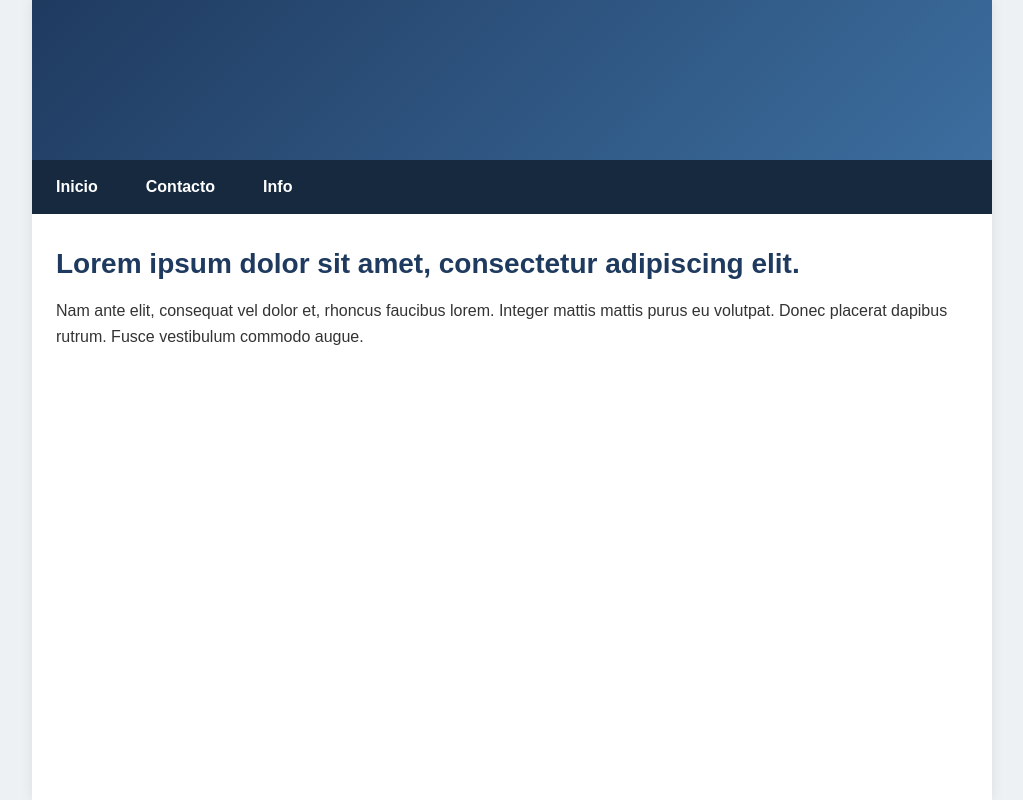
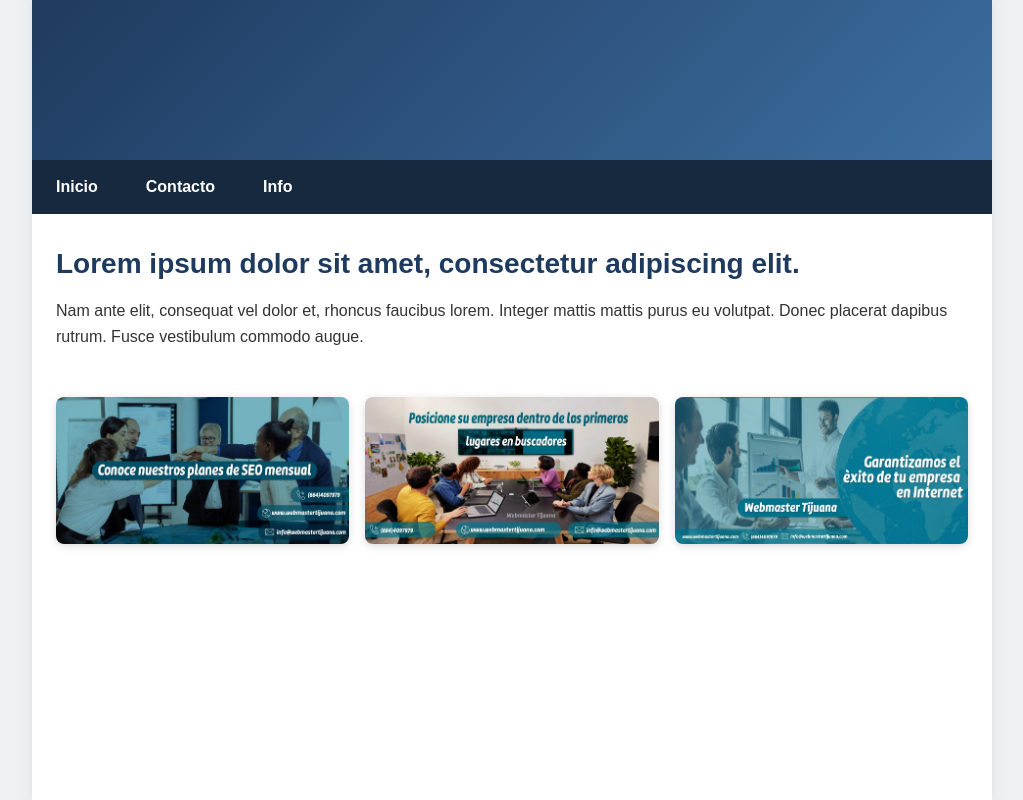
Before and after one commit to grupogurumx/paginaswebtijuana, a PHP site: page /ejercicios/navegacion/index.html in a window 1280 px wide. Shown: the whole page, without its empty margins (128-1151 px from the left). Run offline with PHP 8.4, Linux system fonts and the light colour scheme.

Commit message:
Agrega galería con 3 imágenes de la marca en estilos.css
Co-Authored-By: Claude Opus 5.5 <noreply@anthropic.com>
Claude-Session: https://claude.ai/code/session_01C4bzquGqEsPrmQZmBe92xP

```diff
--- a/ejercicios/navegacion/estilos.css
+++ b/ejercicios/navegacion/estilos.css
@@ -70,6 +70,47 @@ body {
     margin-bottom: 16px;
 }
 
+/* ===== Galería de imágenes ===== */
+#galeria {
+    display: grid;
+    grid-template-columns: repeat(3, 1fr);
+    gap: 16px;
+    padding: 0 24px 32px;
+}
+
+#galeria .imagen {
+    aspect-ratio: 2 / 1;
+    background-size: cover;
+    background-position: center;
+    background-repeat: no-repeat;
+    border-radius: 8px;
+    box-shadow: 0 2px 8px rgba(0, 0, 0, 0.15);
+    transition: transform 0.2s ease;
+}
+
+#galeria .imagen:hover {
+    transform: scale(1.03);
+}
+
+#img1 {
+    background-image: url("img/planes-seo.jpg");
+}
+
+#img2 {
+    background-image: url("img/posicionamiento.jpg");
+}
+
+#img3 {
+    background-image: url("img/exito-internet.jpg");
+}
+
+/* ===== Tabletas ===== */
+@media (max-width: 900px) {
+    #galeria {
+        grid-template-columns: 1fr;
+    }
+}
+
 /* ===== Celulares ===== */
 @media (max-width: 600px) {
     #header {
@@ -89,6 +130,10 @@ body {
         padding: 24px 16px;
     }
 
+    #galeria {
+        padding: 0 16px 24px;
+    }
+
     #info h1 {
         font-size: 22px;
     }
--- a/ejercicios/navegacion/index.html
+++ b/ejercicios/navegacion/index.html
@@ -33,6 +33,12 @@
 
     </div> <!-- /#info -->
 
+    <div id="galeria">
+        <div class="imagen" id="img1" role="img" aria-label="Conoce nuestros planes de SEO mensual"></div>
+        <div class="imagen" id="img2" role="img" aria-label="Posicione su empresa dentro de los primeros lugares en buscadores"></div>
+        <div class="imagen" id="img3" role="img" aria-label="Garantizamos el éxito de tu empresa en Internet"></div>
+    </div> <!-- /#galeria -->
+
 </div> <!-- /#wrapper -->
 
 </body>
```
Also changed, not shown: ejercicios/navegacion/img/exito-internet.jpg (added), ejercicios/navegacion/img/planes-seo.jpg (added), ejercicios/navegacion/img/posicionamiento.jpg (added).
